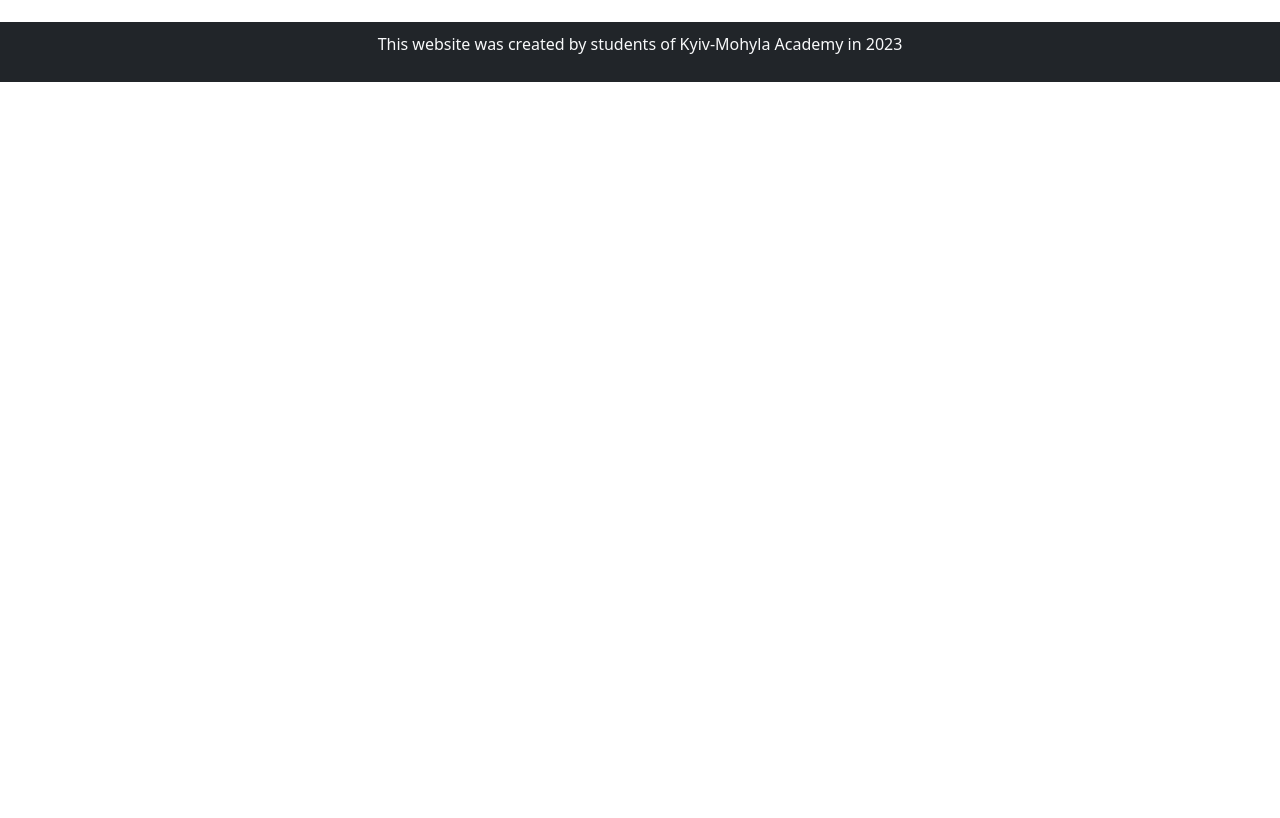
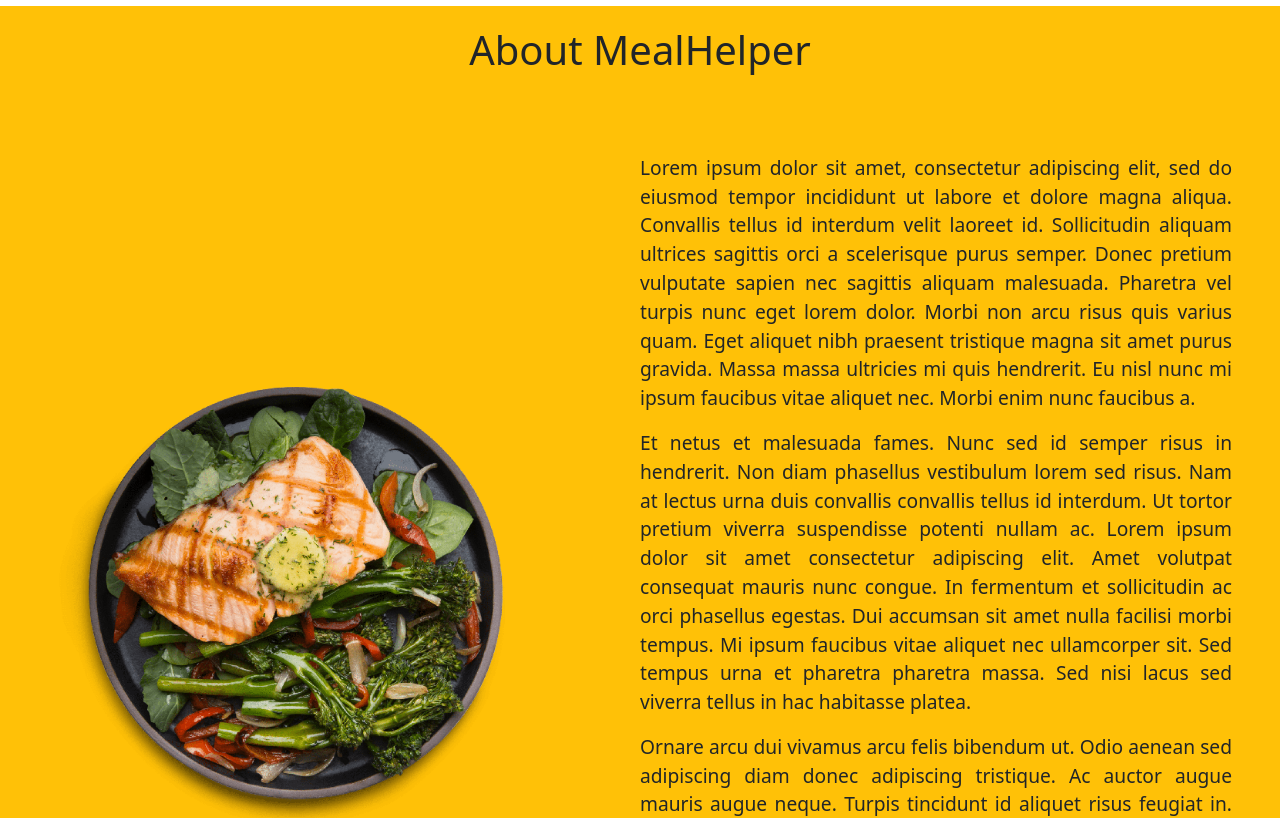
Before and after one commit to mariana0412/MealHelper, a React (Create React App) app in the folder client/: page / in a window 1280 px wide. Shown: the part 1765-2583 px from the top of the page. Before the commit the page ends 1847 px from the top, so only its background shows below. Built offline with nearby package versions, Linux system fonts and the light colour scheme.

Commit message:
About section was finished

```diff
--- /dev/null
+++ b/client/src/layout/home/AboutSection.tsx
@@ -0,0 +1,19 @@
+import {FC, forwardRef} from "react";
+
+export const AboutSection: FC<any> = forwardRef((props, ref: any): any => {
+  return (
+    <section className={"about-section"} ref={ref}>
+      <h2 className={"section-heading"}>About MealHelper</h2>
+      <div className={"section-content"}>
+        <div className={"image-container"}>
+          <img src={`${process.env.PUBLIC_URL}/about.png`} alt={"About MealHelper"} />
+        </div>
+        <div className={"about-text m-5"}>
+          <p>Lorem ipsum dolor sit amet, consectetur adipiscing elit, sed do eiusmod tempor incididunt ut labore et dolore magna aliqua. Convallis tellus id interdum velit laoreet id. Sollicitudin aliquam ultrices sagittis orci a scelerisque purus semper. Donec pretium vulputate sapien nec sagittis aliquam malesuada. Pharetra vel turpis nunc eget lorem dolor. Morbi non arcu risus quis varius quam. Eget aliquet nibh praesent tristique magna sit amet purus gravida. Massa massa ultricies mi quis hendrerit. Eu nisl nunc mi ipsum faucibus vitae aliquet nec. Morbi enim nunc faucibus a.</p>
+          <p>Et netus et malesuada fames. Nunc sed id semper risus in hendrerit. Non diam phasellus vestibulum lorem sed risus. Nam at lectus urna duis convallis convallis tellus id interdum. Ut tortor pretium viverra suspendisse potenti nullam ac. Lorem ipsum dolor sit amet consectetur adipiscing elit. Amet volutpat consequat mauris nunc congue. In fermentum et sollicitudin ac orci phasellus egestas. Dui accumsan sit amet nulla facilisi morbi tempus. Mi ipsum faucibus vitae aliquet nec ullamcorper sit. Sed tempus urna et pharetra pharetra massa. Sed nisi lacus sed viverra tellus in hac habitasse platea.</p>
+          <p>Ornare arcu dui vivamus arcu felis bibendum ut. Odio aenean sed adipiscing diam donec adipiscing tristique. Ac auctor augue mauris augue neque. Turpis tincidunt id aliquet risus feugiat in. Aliquet enim tortor at auctor urna nunc. Sed augue lacus viverra vitae congue eu consequat. Auctor elit sed vulputate mi sit amet. Pellentesque sit amet porttitor eget dolor. Odio facilisis mauris sit amet massa vitae tortor condimentum lacinia. Id aliquet risus feugiat in ante metus dictum at tempor. Sagittis orci a scelerisque purus semper. Mollis aliquam ut porttitor leo. Ac turpis egestas sed tempus urna et.</p>
+        </div>
+      </div>
+    </section>
+  );
+})
--- a/client/src/layout/home/Home.css
+++ b/client/src/layout/home/Home.css
@@ -35,6 +35,35 @@
         .popular-dishes-section .section-content .dishes-list-container .dishes-list-item .dish-card-category, .popular-dishes-section .section-content .dishes-list-container .dishes-list-item .dish-card-preparation-complexity {
           font-size: 1rem; }
 
+.about-section {
+  background: #ffc107; }
+  .about-section.visible .section-content .image-container img {
+    transform: translateX(0) rotate(0deg); }
+  .about-section.visible .section-content .about-text p {
+    transform: translateX(0); }
+  .about-section .section-content {
+    display: flex;
+    flex-wrap: wrap;
+    align-items: center;
+    overflow: hidden; }
+    .about-section .section-content .image-container {
+      width: 100%;
+      position: relative;
+      display: flex;
+      align-items: center;
+      justify-content: center; }
+      .about-section .section-content .image-container img {
+        transition: 2s ease;
+        transform: translateX(-200%) rotate(360deg);
+        max-width: 768px;
+        width: 100%; }
+    .about-section .section-content .about-text {
+      font-size: 1.2rem; }
+      .about-section .section-content .about-text p {
+        text-align: justify;
+        transition: 2s ease;
+        transform: translateX(200%); }
+
 @media screen and (min-width: 576px) {
   .popular-dishes-section .section-content .dishes-list-container {
     grid-template-columns: repeat(2, 1fr); } }
@@ -43,7 +72,14 @@
     grid-template-columns: repeat(3, 1fr); } }
 @media screen and (min-width: 1200px) {
   .popular-dishes-section .section-content .dishes-list-container {
-    grid-template-columns: repeat(4, 1fr); } }
+    grid-template-columns: repeat(4, 1fr); }
+
+  .about-section .section-content {
+    flex-wrap: nowrap; }
+    .about-section .section-content .image-container {
+      width: 50%; }
+    .about-section .section-content .about-text {
+      width: 50%; } }
 @media screen and (min-width: 1400px) {
   .popular-dishes-section .section-content .dishes-list-container {
     grid-template-columns: repeat(5, 1fr); } }
--- a/client/src/layout/home/Home.scss
+++ b/client/src/layout/home/Home.scss
@@ -53,6 +53,62 @@
   }
 }
 
+.about-section {
+  background: $warning;
+
+  &.visible {
+
+    .section-content {
+
+      .image-container {
+
+        img {
+          transform: translateX(0) rotate(0deg);
+        }
+      }
+
+      .about-text {
+
+        p {
+          transform: translateX(0);
+        }
+      }
+    }
+  }
+
+  .section-content {
+    display: flex;
+    flex-wrap: wrap;
+    align-items: center;
+    overflow: hidden;
+
+    .image-container {
+      width: 100%;
+      position: relative;
+      display: flex;
+      align-items: center;
+      justify-content: center;
+
+      img {
+        transition: 2s ease;
+        transform: translateX(-200%) rotate(360deg);
+        max-width: 768px;
+        width: 100%;
+      }
+    }
+
+    .about-text {
+      font-size: 1.2rem;
+
+      p {
+        text-align: justify;
+        transition: 2s ease;
+        transform: translateX(200%);
+      }
+    }
+  }
+}
+
 @media screen and (min-width: map-get($grid-breakpoints, "sm")) {
   .popular-dishes-section {
 
@@ -63,6 +119,10 @@
       }
     }
   }
+}
+
+@media screen and (min-width: map-get($grid-breakpoints, "md")) {
+
 }
 
 @media screen and (min-width: map-get($grid-breakpoints, "lg")) {
@@ -87,6 +147,21 @@
       }
     }
   }
+
+  .about-section {
+
+    .section-content {
+      flex-wrap: nowrap;
+
+      .image-container {
+        width: 50%;
+      }
+
+      .about-text {
+        width: 50%;
+      }
+    }
+  }
 }
 
 @media screen and (min-width: map-get($grid-breakpoints, "xxl")) {
--- a/client/src/layout/home/HomePage.tsx
+++ b/client/src/layout/home/HomePage.tsx
@@ -1,14 +1,32 @@
-import {FC} from "react";
+import {FC, useEffect, useRef} from "react";
 import {Header} from "../shared/Header";
 import {Footer} from "../shared/Footer";
 import {PopularDishesSection} from "./PopularDishesSection";
+import {AboutSection} from "./AboutSection";
 import './Home.css';
 
 export const HomePage: FC = () => {
+
+  const aboutSectionRef = useRef();
+  useEffect(() => {
+    const observer = new IntersectionObserver((entries, observer) => {
+      const aboutSection = entries.find(entry => entry.target.classList.contains('about-section'));
+      if (aboutSection?.isIntersecting) {
+        aboutSection.target.classList.add('visible');
+      } else {
+        aboutSection?.target.classList.remove('visible');
+      }
+    });
+
+    if (aboutSectionRef.current)
+      observer.observe(aboutSectionRef.current)
+  })
+
   return (
     <div className={"main-page"}>
       <Header />
-      <PopularDishesSection />
+      <PopularDishesSection  />
+      <AboutSection ref={aboutSectionRef} />
       <Footer />
     </div>
   );
--- a/client/src/layout/home/PopularDishesSection.tsx
+++ b/client/src/layout/home/PopularDishesSection.tsx
@@ -18,7 +18,7 @@
           <DishesListItem dish={{id: 7, name: "Смажене російське дитинча", image: "header-image.jpg", category: "Перші страви", preparationTime: "10 min", recipe: {items: []}}} />
         </DishesList>
       </div>
-      <Link to={'/dishes'} replace className={"btn btn-dark text-align-center my-4 view-all-dishes-button btn-lg"}>View all dishes</Link>
+      <Link to={'/dishes'} replace className={"btn btn-dark text-align-center my-3 view-all-dishes-button btn-lg"}>View all dishes</Link>
     </section>
   );
 }
--- a/client/src/layout/shared/Header.tsx
+++ b/client/src/layout/shared/Header.tsx
@@ -30,7 +30,7 @@
                 <Nav.Link href={"#link"}>About</Nav.Link>
               </Nav>
               <div className={"mt-4 mt-lg-0"}>
-                <Button variant={"primary"} className={"me-2"}>Sign In</Button>
+                <Button variant={"warning"} className={"me-2"}>Sign In</Button>
                 <Button variant={"outline-light"}>Sign Up</Button>
               </div>
             </Offcanvas.Body>
```
Also changed, not shown: client/public/about.png (added), 1 other file (tests, documents, lock files or other folders).
